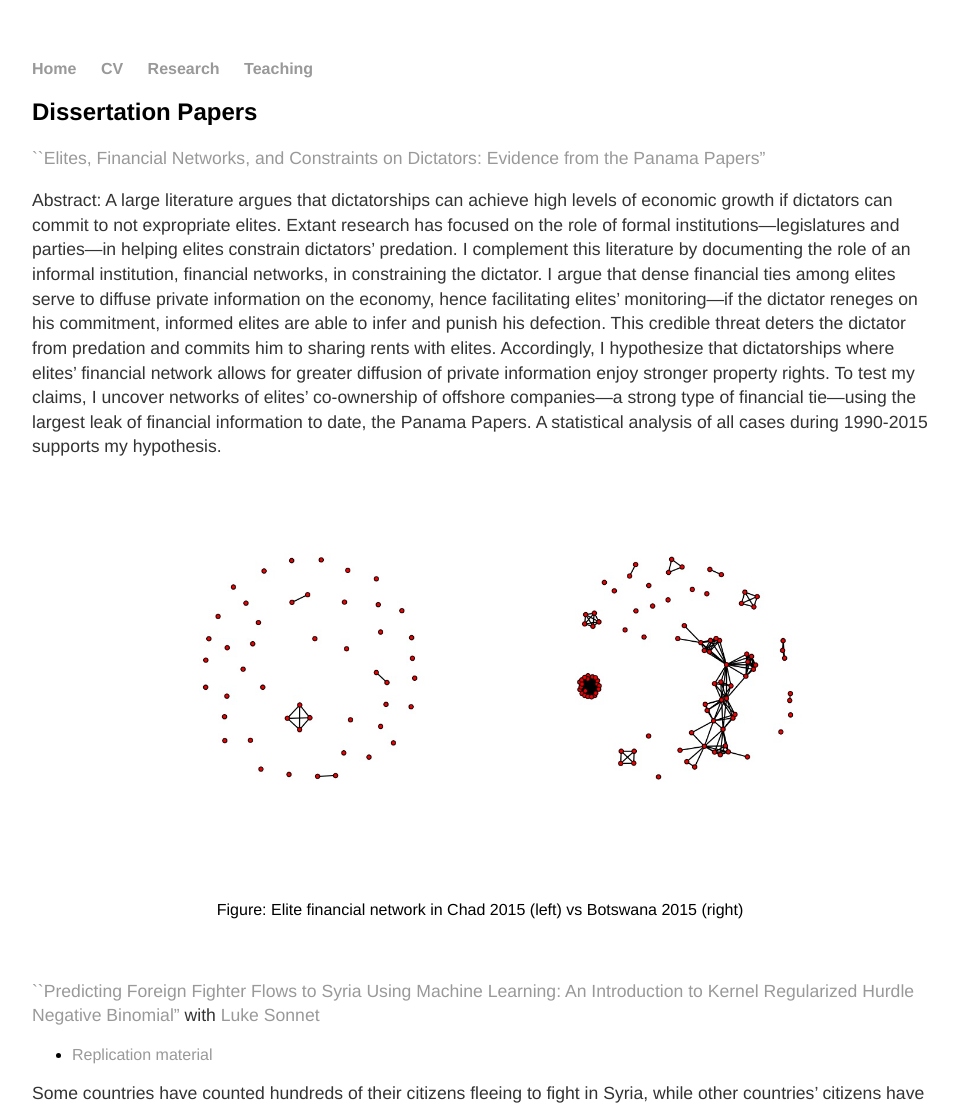
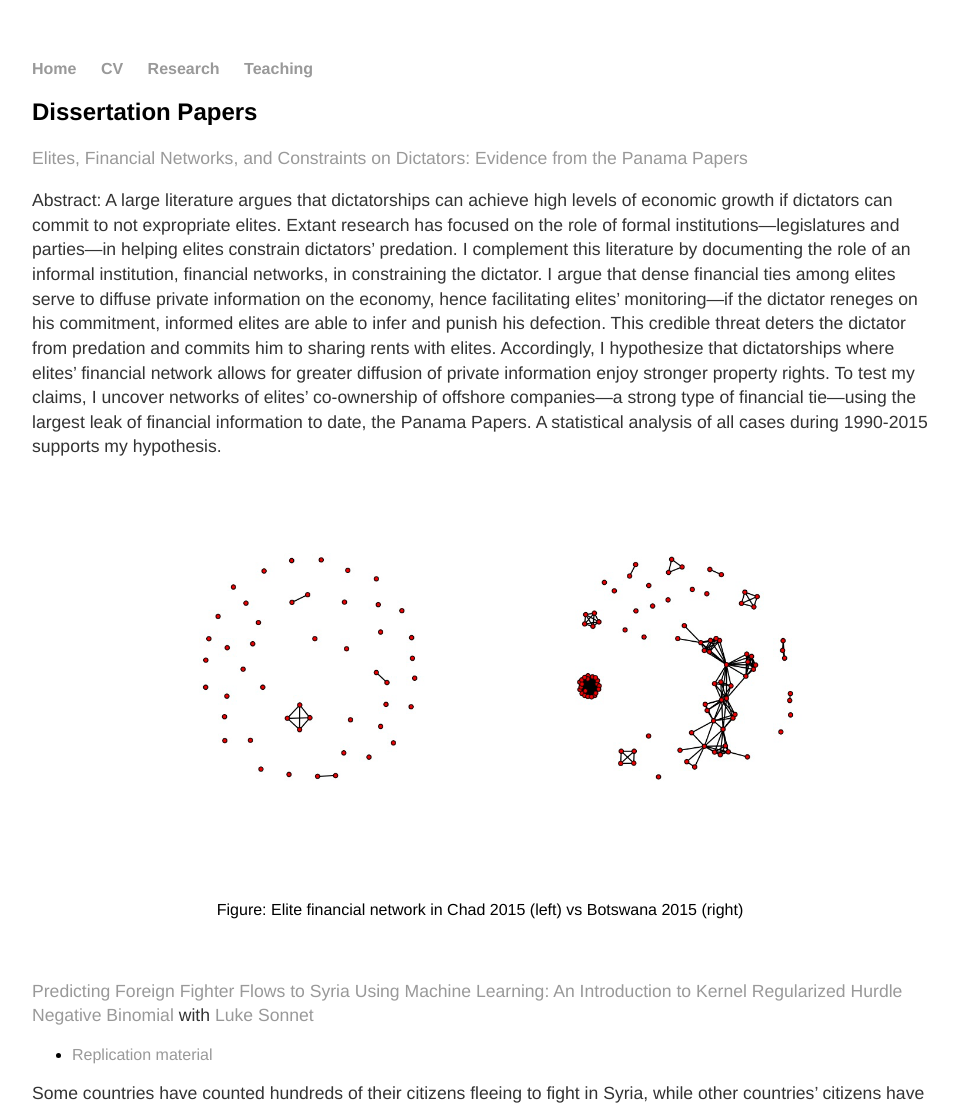
Before and after one commit to georgederpa/georgederpa, a Jekyll site: the page built from research/index.md, in a window 1280 px wide. Shown: the top 1109 px of the page, without its empty margins (160-1118 px from the left). Built offline with Jekyll 4.4.1, drawn with Linux system fonts in a browser that asks for light colours; our own code applies the rules of GitHub Pages for plain Markdown files.

```diff
--- a/research/index.md
+++ b/research/index.md
@@ -1,6 +1,6 @@
 ## Dissertation Papers
 
-[``Elites, Financial Networks, and Constraints on Dictators: Evidence from the Panama Papers"](https://www.dropbox.com/s/h4kidt1aoyxu3b8/eliteNetworks_GD.pdf?dl=0)
+[Elites, Financial Networks, and Constraints on Dictators: Evidence from the Panama Papers](https://www.dropbox.com/s/h4kidt1aoyxu3b8/eliteNetworks_GD.pdf?dl=0)
 
 Abstract: A large literature argues that dictatorships can achieve high levels of economic growth if dictators can commit to not expropriate elites. Extant research has focused on the role of formal institutions—legislatures and parties—in helping elites constrain dictators’ predation. I complement this literature by documenting the role of an informal institution, financial networks, in constraining the dictator. I argue that dense financial ties among elites serve to diffuse private information on the economy, hence facilitating elites’ monitoring—if the dictator reneges on his commitment, informed elites are able to infer and punish his defection. This credible threat deters the dictator from predation and commits him to sharing rents with elites. Accordingly, I hypothesize that dictatorships where elites’ financial network allows for greater diffusion of private information enjoy stronger property rights. To test my claims, I uncover networks of elites’ co-ownership of offshore companies—a strong type of financial tie—using the largest leak of financial information to date, the Panama Papers. A statistical analysis of all cases during 1990-2015 supports my hypothesis.
 
@@ -11,7 +11,7 @@ Abstract: A large literature argues that dictatorships can achieve high levels o
 
 <br>
 
-[``Predicting Foreign Fighter Flows to Syria Using Machine Learning: An Introduction to Kernel Regularized Hurdle Negative Binomial”](https://github.com/lukesonnet/foreign_fighters/blob/github/tex/derpanopoulos_sonnet_ff.pdf) with [Luke Sonnet](http://lukesonnet.github.io/)
+[Predicting Foreign Fighter Flows to Syria Using Machine Learning: An Introduction to Kernel Regularized Hurdle Negative Binomial](https://github.com/lukesonnet/foreign_fighters/blob/github/tex/derpanopoulos_sonnet_ff.pdf) with [Luke Sonnet](http://lukesonnet.github.io/)
   * [Replication material](https://github.com/lukesonnet/foreign_fighters)
 
 Some countries have counted hundreds of their citizens fleeing to fight in Syria, while other countries’ citizens have remained bystanders? There are three methodological challenges to answering this question. First, there may be two groups of countries: one at no risk of ``supplying” foreign fighters and another supplying some positive amount. Second, there is no clear theory to specify the functional forms linking features to foreign fighter supply. Third, existing models perform poorly out of sample or yield output that is not amenable to social-scientific interpretations. To solve these challenges, we augment a hurdle negative binomial model with two machine learning tools. Namely, we allow our features to affect the response non-parametrically by using kernel functions that represent expansions of the data. Furthermore, we add regularization terms that penalize complexity to mitigate overfitting. Our approach combines the strengths of predictive and confirmatory models: it performs similarly to state-of-the-art machine learning algorithms in prediction while providing substantively interpretable output. Applying our model to data on 163 countries, we find that populous, developed countries, with a large Sunni population and proximity to Syria supply more fighters. These results lend themselves to viewing foreign fighter supply as largely driven by structural forces.
```
